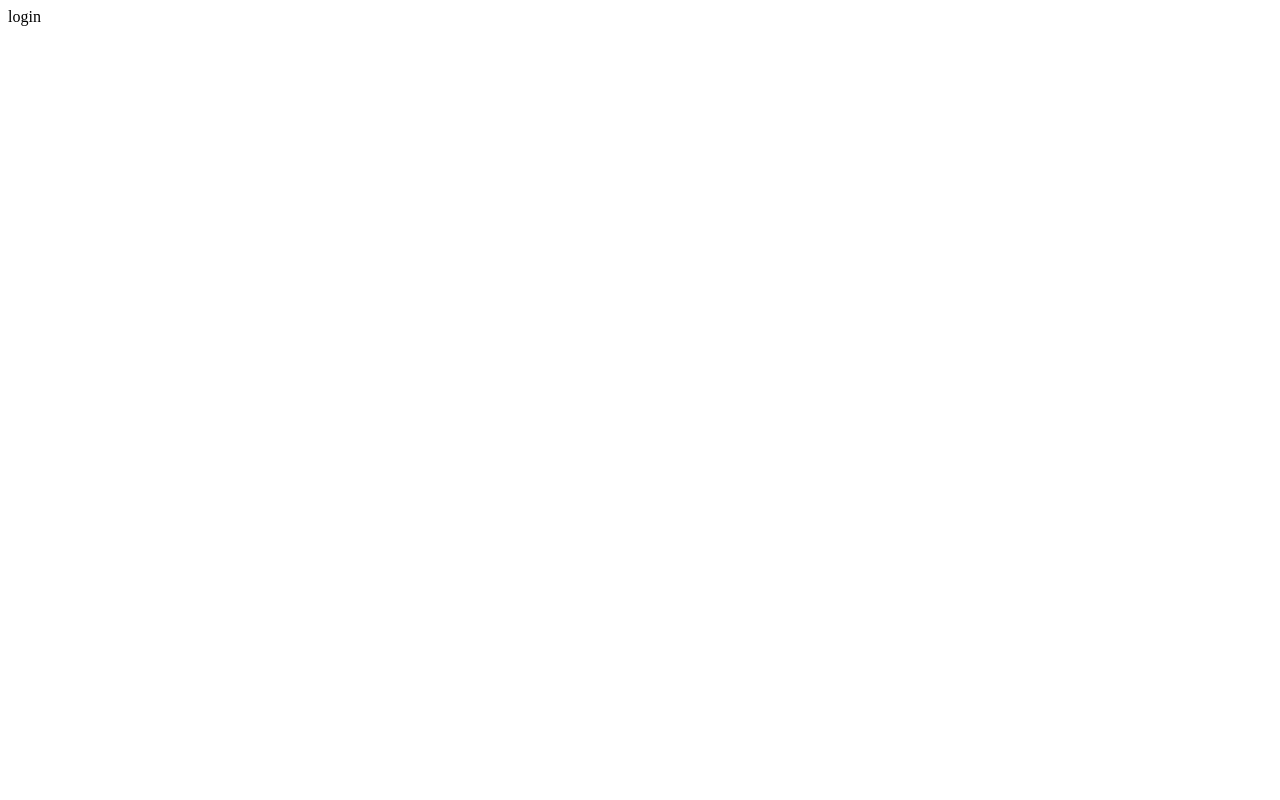
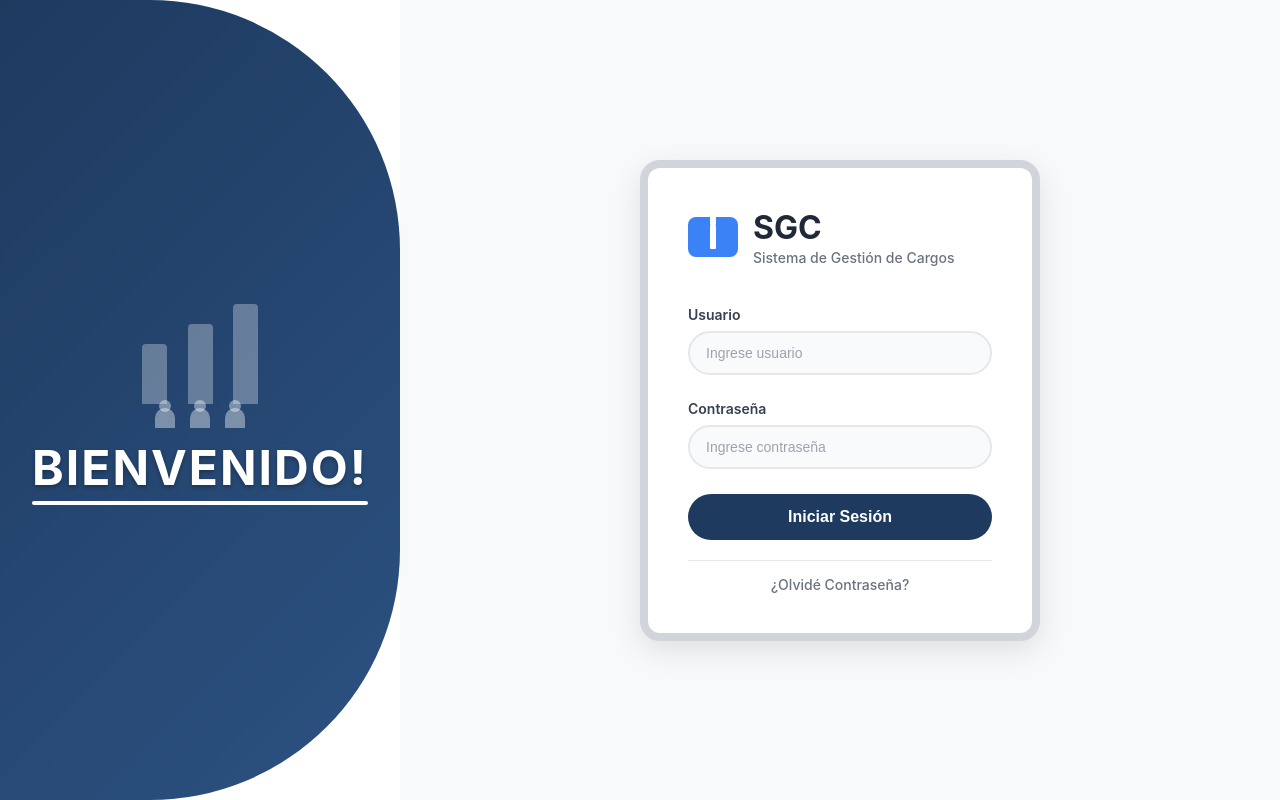
Before and after one commit to DanielPOG/SGC, a Django app: page /login/ in a window 1280 px wide. Before the commit the page is almost empty. Run offline with Django 5.2, Linux system fonts and the light colour scheme.

Commit message:
inicio sesionn
cambios de inicios de sesion

```diff
--- /dev/null
+++ b/frontend/apps/Usuarios/static/css/styles.css
@@ -0,0 +1,283 @@
+* {
+  margin: 0;
+  padding: 0;
+  box-sizing: border-box;
+}
+
+body {
+  font-family: 'Inter', sans-serif;
+  height: 100vh;
+  overflow: hidden;
+}
+
+.container {
+  position: relative;
+  border-radius: 25px;
+  display: flex;
+  height: 100vh;
+}
+
+.left-section {
+   border-top-right-radius: 250px;
+  border-bottom-right-radius: 250px;
+  border-top-left-radius: 0;
+  border-bottom-left-radius: 0;
+  width: 400px;
+  height: 100vh;
+  background: linear-gradient(135deg, #1e3a5f 0%, #2c5282 100%);
+  display: flex;
+  align-items: center;
+  justify-content: center;
+  position: relative;
+}
+
+
+.welcome-content {
+  text-align: center;
+  z-index: 2;
+}
+
+.chart-icon {
+  position: relative;
+  margin-bottom: 30px;
+  display: inline-block;
+}
+
+.bar {
+  display: inline-block;
+  background: rgba(255, 255, 255, 0.3);
+  margin: 0 8px;
+  border-radius: 4px 4px 0 0;
+}
+
+.bar1 {
+  width: 25px;
+  height: 60px;
+}
+
+.bar2 {
+  width: 25px;
+  height: 80px;
+}
+
+.bar3 {
+  width: 25px;
+  height: 100px;
+}
+
+.people-icons {
+  position: absolute;
+  bottom: -20px;
+  left: 50%;
+  transform: translateX(-50%);
+  display: flex;
+  gap: 15px;
+}
+
+.person {
+  width: 20px;
+  height: 20px;
+  background: rgba(255, 255, 255, 0.4);
+  border-radius: 50% 50% 0 0;
+  position: relative;
+}
+
+.person::after {
+  content: '';
+  position: absolute;
+  top: -8px;
+  left: 50%;
+  transform: translateX(-50%);
+  width: 12px;
+  height: 12px;
+  background: rgba(255, 255, 255, 0.4);
+  border-radius: 50%;
+}
+
+.welcome-text {
+  color: white;
+  font-size: 48px;
+  font-weight: 700;
+  letter-spacing: 2px;
+  text-shadow: 0 2px 4px rgba(0,0,0,0.3);
+  position: relative;
+}
+
+.welcome-text::after {
+  content: '';
+  position: absolute;
+  bottom: -8px;
+  left: 0;
+  right: 0;
+  height: 4px;
+  background: white;
+  border-radius: 2px;
+}
+
+.right-section {
+  flex: 1;
+  display: flex;
+  align-items: center;
+  justify-content: center;
+  background: #f8f9fa;
+  padding: 40px;
+}
+
+.login-card {
+  background: white;
+  padding: 40px;
+  border-radius: 20px;
+  box-shadow: 0 10px 30px rgba(0,0,0,0.1);
+  width: 100%;
+  max-width: 400px;
+  border: 8px solid #d1d5db;
+}
+
+.logo-section {
+  display: flex;
+  align-items: center;
+  margin-bottom: 40px;
+  gap: 15px;
+}
+
+.logo-icon {
+  width: 50px;
+  height: 40px;
+  background: #3b82f6;
+  border-radius: 8px;
+  display: flex;
+  align-items: flex-end;
+  justify-content: center;
+  gap: 3px;
+  padding: 8px;
+}
+
+.mini-bar {
+  background: white;
+  width: 6px;
+  border-radius: 1px;
+}
+
+.mini-bar:nth-child(1) {
+  height: 12px;
+}
+
+.mini-bar:nth-child(2) {
+  height: 18px;
+}
+
+.mini-bar:nth-child(3) {
+  height: 24px;
+}
+
+.logo-text h2 {
+  font-size: 32px;
+  font-weight: 700;
+  color: #1f2937;
+  margin-bottom: 2px;
+}
+
+.logo-text p {
+  font-size: 14px;
+  color: #6b7280;
+  font-weight: 500;
+}
+
+.login-form {
+  width: 100%;
+}
+
+.form-group {
+  margin-bottom: 25px;
+}
+
+.form-group label {
+  display: block;
+  margin-bottom: 8px;
+  font-weight: 600;
+  color: #374151;
+  font-size: 14px;
+}
+
+.form-group input {
+  width: 100%;
+  padding: 12px 16px;
+  border: 2px solid #e5e7eb;
+  border-radius: 25px;
+  font-size: 14px;
+  background: #f9fafb;
+  transition: all 0.3s ease;
+}
+
+.form-group input:focus {
+  outline: none;
+  border-color: #3b82f6;
+  background: white;
+}
+
+.form-group input::placeholder {
+  color: #9ca3af;
+}
+
+.login-button {
+  width: 100%;
+  background: #1e3a5f;
+  color: white;
+  padding: 14px;
+  border: none;
+  border-radius: 25px;
+  font-size: 16px;
+  font-weight: 600;
+  cursor: pointer;
+  transition: all 0.3s ease;
+  margin-bottom: 20px;
+}
+
+.login-button:hover {
+  background: #2c5282;
+  transform: translateY(-1px);
+}
+
+.forgot-password {
+  text-align: center;
+  padding-top: 15px;
+  border-top: 1px solid #e5e7eb;
+}
+
+.forgot-password a {
+  color: #6b7280;
+  text-decoration: none;
+  font-size: 14px;
+  font-weight: 500;
+}
+
+.forgot-password a:hover {
+  color: #3b82f6;
+  text-decoration: underline;
+}
+
+@media (max-width: 768px) {
+  .container {
+    flex-direction: column;
+  }
+
+  .left-section {
+    width: 100vw;
+    height: 250px;
+    border-top-right-radius: 250px;
+    border-bottom-right-radius: 250px;
+  }
+
+  .right-section {
+    flex: 0.6;
+    padding: 20px;
+  }
+
+  .welcome-text {
+    font-size: 32px;
+  }
+
+  .login-card {
+    padding: 30px 25px;
+  }
+}
--- a/frontend/apps/Usuarios/templates/layout/index.html
+++ b/frontend/apps/Usuarios/templates/layout/index.html
@@ -1 +1 @@
-asdasd
+pagina principal
--- a/frontend/apps/Usuarios/templates/pages/login.html
+++ b/frontend/apps/Usuarios/templates/pages/login.html
@@ -1 +1,64 @@
-login
+{% load static %}
+<html lang="es">
+<head>
+  <meta charset="UTF-8">
+  <meta name="viewport" content="width=device-width, initial-scale=1.0">
+  <title>SGC - Sistema de Gestión de Cargos</title>
+<link rel="stylesheet" href="{% static 'css/styles.css' %}">
+</head>
+<body>
+  <div class="container">
+    <div class="left-section">
+      <div class="welcome-content">
+        <div class="chart-icon">
+          <div class="bar bar1"></div>
+          <div class="bar bar2"></div>
+          <div class="bar bar3"></div>
+          <div class="people-icons">
+            <div class="person person1"></div>
+            <div class="person person2"></div>
+            <div class="person person3"></div>
+          </div>
+        </div>
+        <h1 class="welcome-text">BIENVENIDO!</h1>
+      </div>
+    </div>
+
+    <div class="right-section">
+      <div class="login-card">
+        <div class="logo-section">
+          <div class="logo-icon">
+            <div class="chart-bars">
+              <div class="mini-bar"></div>
+              <div class="mini-bar"></div>
+              <div class="mini-bar"></div>
+            </div>
+          </div>
+          <div class="logo-text">
+            <h2>SGC</h2>
+            <p>Sistema de Gestión de Cargos</p>
+          </div>
+        </div>
+
+        <form class="login-form">
+          <div class="form-group">
+            <label for="usuario">Usuario</label>
+            <input type="text" id="usuario" placeholder="Ingrese usuario">
+          </div>
+
+          <div class="form-group">
+            <label for="password">Contraseña</label>
+            <input type="password" id="password" placeholder="Ingrese contraseña">
+          </div>
+
+          <button type="submit" class="login-button">Iniciar Sesión</button>
+
+          <div class="forgot-password">
+            <a href="#">¿Olvidé Contraseña?</a>
+          </div>
+        </form>
+      </div>
+    </div>
+  </div>
+</body>
+</html>
--- a/frontend/frontend/settings.py
+++ b/frontend/frontend/settings.py
@@ -118,6 +118,10 @@ USE_TZ = True
 
 STATIC_URL = 'static/'
 
+STATICFILES_DIRS = [
+    os.path.join(BASE_DIR, 'frontend', 'apps', 'static'),
+]
+
 # Default primary key field type
 # https://docs.djangoproject.com/en/5.2/ref/settings/#default-auto-field
 
```
